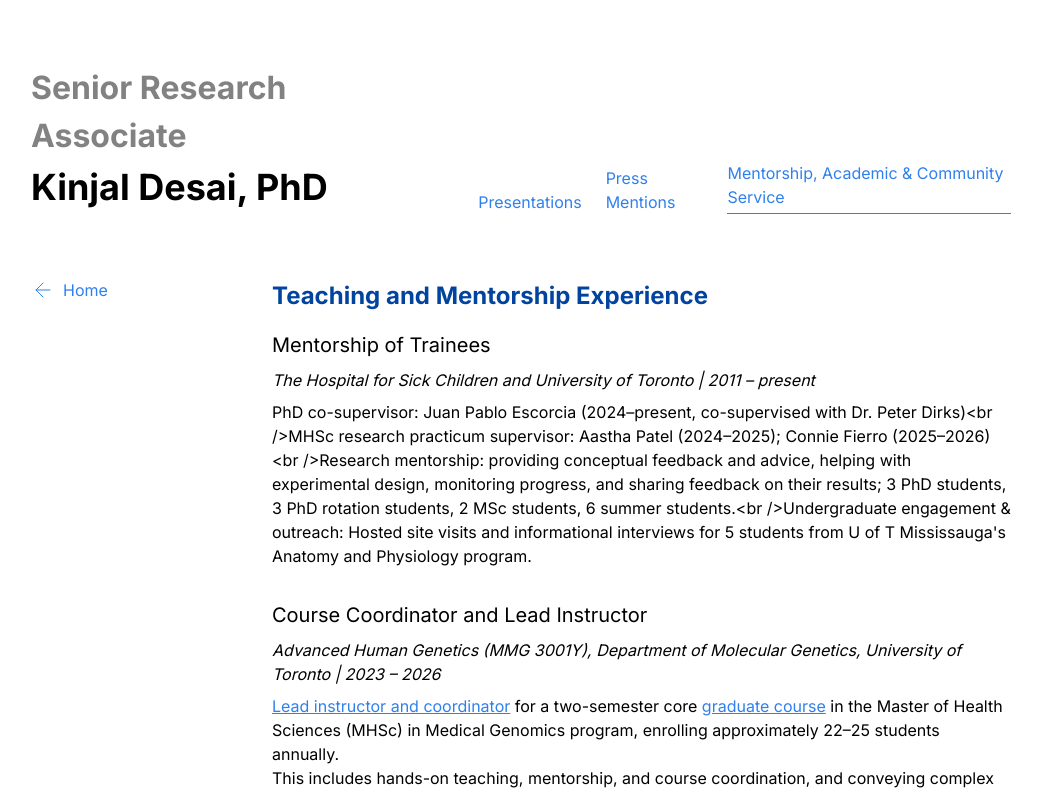
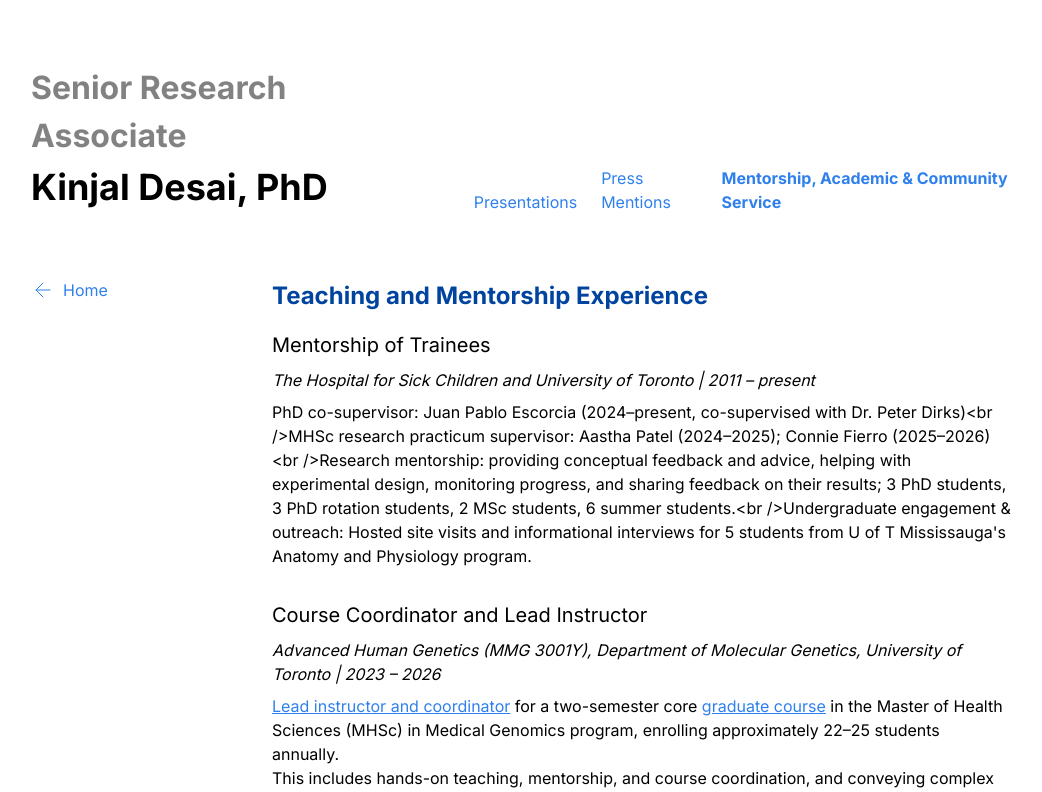
Before and after one commit to rocket5/kinjaldesai-website, a Next.js app: page /mentorship in a window 1280 px wide. Shown: the top 792 px of the page, without its empty margins (119-1161 px from the left). Built offline with nearby package versions, Linux system fonts and the light colour scheme.

Commit message:
Refactor link styling in Mentorship, Presentations, and Press Mentions pages to use font-bold for active items instead of border styling.

```diff
--- a/src/app/mentorship/page.tsx
+++ b/src/app/mentorship/page.tsx
@@ -32,7 +32,7 @@ export default function Mentorship() {
                   href={item.href}
                   className={`link-text text-[var(--blue-1)] hover:underline ${
                     item.label === 'Mentorship, Academic & Community Service'
-                      ? 'border-b border-[var(--blue-1)] pb-1'
+                      ? 'font-bold'
                       : ''
                   }`}
                 >
--- a/src/app/presentations/page.tsx
+++ b/src/app/presentations/page.tsx
@@ -31,7 +31,7 @@ export default function Presentations() {
                   href={item.href}
                   className={`link-text text-[var(--blue-1)] hover:underline ${
                     item.label === 'Presentations'
-                      ? 'border-b border-[var(--blue-1)] pb-1'
+                      ? 'font-bold'
                       : ''
                   }`}
                 >
--- a/src/app/press-mentions/page.tsx
+++ b/src/app/press-mentions/page.tsx
@@ -31,7 +31,7 @@ export default function PressMentions() {
                   href={item.href}
                   className={`link-text text-[var(--blue-1)] hover:underline ${
                     item.label === 'Press Mentions'
-                      ? 'border-b border-[var(--blue-1)] pb-1'
+                      ? 'font-bold'
                       : ''
                   }`}
                 >
```
